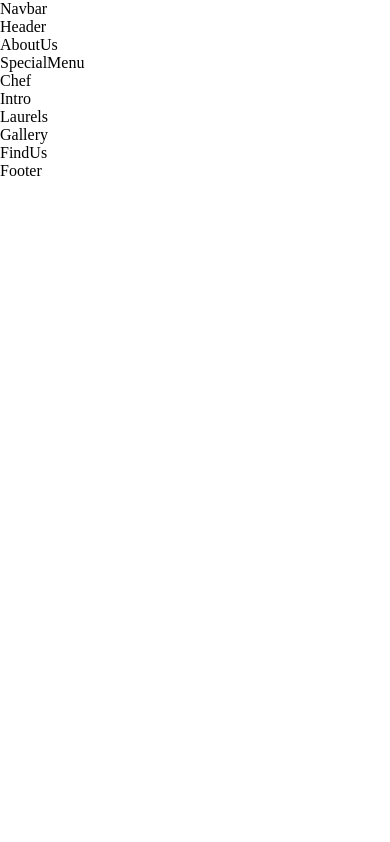
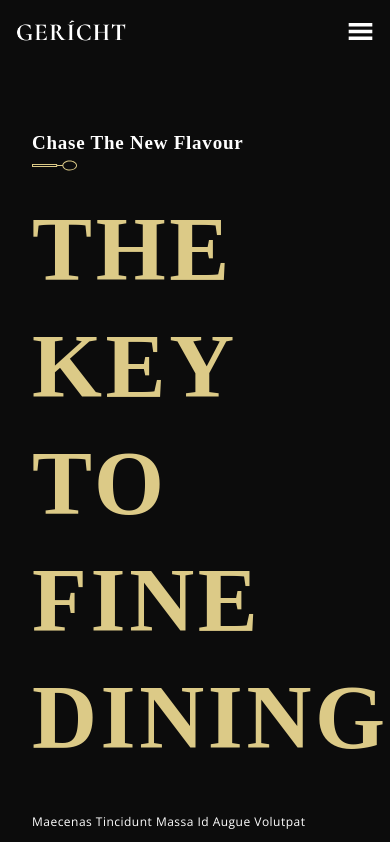
Before and after one commit to GowriP/gerich_restaurant_application, a React (Create React App) app: page / in a window 390 px wide. Shown: the top 842 px of the page. Built offline with nearby package versions, Linux system fonts and the light colour scheme; a web font is replaced by a local one.

Commit message:
Navigation Bar, Header and SubHeader Completed

```diff
--- a/src/components/Navbar/Navbar.css
+++ b/src/components/Navbar/Navbar.css
@@ -0,0 +1,133 @@
+.app__navbar {
+    width: 100%;
+    display: flex;
+    justify-content: space-between;
+    align-items: center;
+
+    background: var(--color-black);
+    padding: 1rem 2rem;
+}
+
+.app__navbar-logo {
+    display: flex;
+    justify-content: flex-start;
+    align-items: center;
+}
+
+.app__navbar-logo img {
+    width: 150px;
+}
+
+.app__navbar-links {
+    flex: 1;
+    display: flex;
+    justify-content: center;
+    align-items: center;
+
+    list-style: none;
+
+}
+
+.app__navbar-links li {
+    margin: 0 1rem;
+    cursor: pointer;
+}
+
+.app__navbar-links li:hover {
+    color: var(--color-grey);
+}
+
+.app__navbar-login {
+    display: flex;
+    justify-content: flex-end;
+    align-items: center;
+}
+
+.app__navbar-login a {
+    margin: 0 1rem;
+    text-decoration: none;
+    transition: 0.5s ease;
+}
+
+.app__navbar-login a:hover {
+    border-bottom: 1px solid var(--color-golden);
+}
+
+.app__navbar-login div {
+    width: 1px;
+    height: 30px;
+    background-color: var(--color-grey);
+}
+
+.app__navbar-smallscreen {
+    display: none;
+}
+
+.app__navbar-smallscreen_overlay {
+    position: fixed;
+    top: 0;
+    left: 0;
+    width: 100%;
+    height: 100vh;
+    background: var(--color-black);
+    transition: 0.5s ease;
+    flex-direction: column;
+    z-index: 5;
+}
+
+.app__navbar-smallscreen_overlay .overlay__close {
+    font-size: 27px;
+    color: var(--color-golden);
+    position: absolute;
+    top: 20px;
+    right: 20px;
+}
+
+.app__navbar-smallscreen_links {
+    list-style: none;
+}
+
+.app__navbar-smallscreen_links li {
+    margin: 2rem;
+    cursor: pointer;
+    color: var(--color-golden);
+    font-size: 2rem;
+    text-align: center;
+    font-family: var(--font-base);
+}
+
+.app__navbar-smallscreen_links li:hover {
+    color: var(--color-white);
+}
+
+@media screen and (max-width: 2000px) {
+    .app__navbar-logo img {
+        width: 210px;
+    }
+}
+
+@media screen and (max-width: 1150px) {
+    .app__navbar-links {
+        display: none;
+    }
+
+    .app__navbar-smallscreen {
+        display: flex;
+    }
+}
+
+
+@media screen and (max-width: 650px) {
+    .app__navbar {
+        padding: 1rem;
+    }
+
+    .app__navbar-login {
+        display: none;
+    }
+
+    .app__navbar-logo img {
+        width: 110px;
+    }
+
+}
--- a/src/components/Navbar/Navbar.jsx
+++ b/src/components/Navbar/Navbar.jsx
@@ -1,11 +1,47 @@
-import React from 'react';
-
+import React, { useState } from 'react';
+import { GiHamburgerMenu } from 'react-icons/gi';
+import { MdOutlineRestaurantMenu } from 'react-icons/md';
+import images from '../../constants/images'
 import './Navbar.css';
 
-const Navbar = () => (
-  <div>
-    Navbar
-  </div>
-);
+const Navbar = () => {
+  const [toggleMenu, setToggleMenu] = useState(false);
+
+  return (
+  <nav className='app__navbar'>
+    <div className='app__navbar-logo'>
+      <img src={images.gericht} />
+    </div>
+    <ul className='app__navbar-links'>
+      <li className='p__opensans'><a href="#home">Home</a></li>
+      <li className='p__opensans'><a href="#about">About</a></li>
+      <li className='p__opensans'><a href="#menu">Menu</a></li>
+      <li className='p__opensans'><a href="#awards">Awards</a></li>
+      <li className='p__opensans'><a href="#contact">Contact</a></li>
+    </ul>
+    <div className='app__navbar-login'>
+      <a href='#login' className='p__opensans'>Log In / Register</a>
+      <div/>
+      <a href='/' className='p__opensans'>Book Table</a>
+    </div>
+    <div className='app__navbar-smallscreen'>
+  <GiHamburgerMenu color='#fff' fontSize={27} onClick={() => setToggleMenu(true) }/>
+
+    {toggleMenu && (
+      <div className='app__navbar-smallscreen_overlay flex__center slide-bottom'>
+        <MdOutlineRestaurantMenu fontSize={27} className='overlay__close' onClick={() => setToggleMenu(false)}/>
+        <ul className='app__navbar-smallscreen_links'>
+          <li className='p__opensans'><a href="#home">Home</a></li>
+          <li className='p__opensans'><a href="#about">About</a></li>
+          <li className='p__opensans'><a href="#menu">Menu</a></li>
+          <li className='p__opensans'><a href="#awards">Awards</a></li>
+          <li className='p__opensans'><a href="#contact">Contact</a></li>
+        </ul>
+      </div>
+      )}
+    </div>
+  </nav>
+  );
+};
 
 export default Navbar;
--- a/src/components/SubHeading/SubHeading.jsx
+++ b/src/components/SubHeading/SubHeading.jsx
@@ -1,8 +1,10 @@
 import React from 'react';
+import { images } from '../../constants';
 
-const SubHeading = () => (
-  <div>
-    SubHeading
+const  SubHeading = ({title}) => (
+  <div style={{marginBottom: '1rem'}}>
+    <p className='p__cormorant'> {title} </p>
+    <img src={images.spoon} alt='spoon' className='spoon__img'/>
   </div>
 );
 
--- a/src/container/Header/Header.css
+++ b/src/container/Header/Header.css
@@ -0,0 +1,16 @@
+.app__header {
+    background-color: var(--color-black);
+}
+
+.app__header-h1 {
+    font-family: var(--font-base);
+    color: var(--color-golden);
+    letter-spacing: 0.04em;
+    text-transform: uppercase;
+    line-height: 117px;
+    font-size: 90px;
+}
+
+.app__header-img img {
+    width: 80%;
+}
--- a/src/container/Header/Header.jsx
+++ b/src/container/Header/Header.jsx
@@ -1,10 +1,19 @@
 import React from 'react';
-
+import { images } from '../../constants';
 import './Header.css';
+import { SubHeading } from '../../components';
 
 const Header = () => (
-  <div>
-    Header
+  <div className='app__header app__wrapper section__padding' id="home">
+    <div className='app__wrapper_info'>
+      <SubHeading title="Chase the new flavour"/>
+      <h1 className='app__header-h1'> The Key to Fine Dining</h1>
+      <p className='p__opensans' style={{margin: '2rem 0'}}>Maecenas tincidunt massa id augue volutpat faucibus. Pellentesque eu elit ut arcu dignissim semper. Nullam eleifend felis elit, non euismod nulla dignissim eget. Sed sit amet est vitae ex interdum varius. Etiam at purus eu orci convallis pellentesque.</p>
+      <button type="button" className='custom__button'>Explore Menu</button>
+    </div>
+    <div className='app__wrapper_img'>
+      <img src={images.welcome} alt="Header Image"/>
+    </div>
   </div>
 );
 
```
